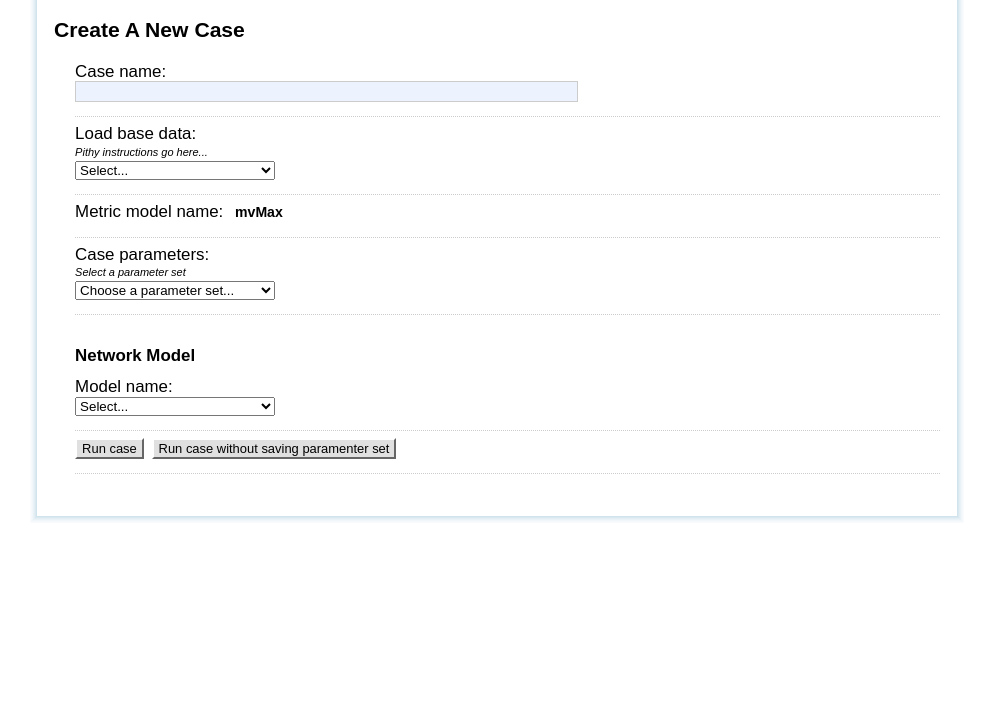
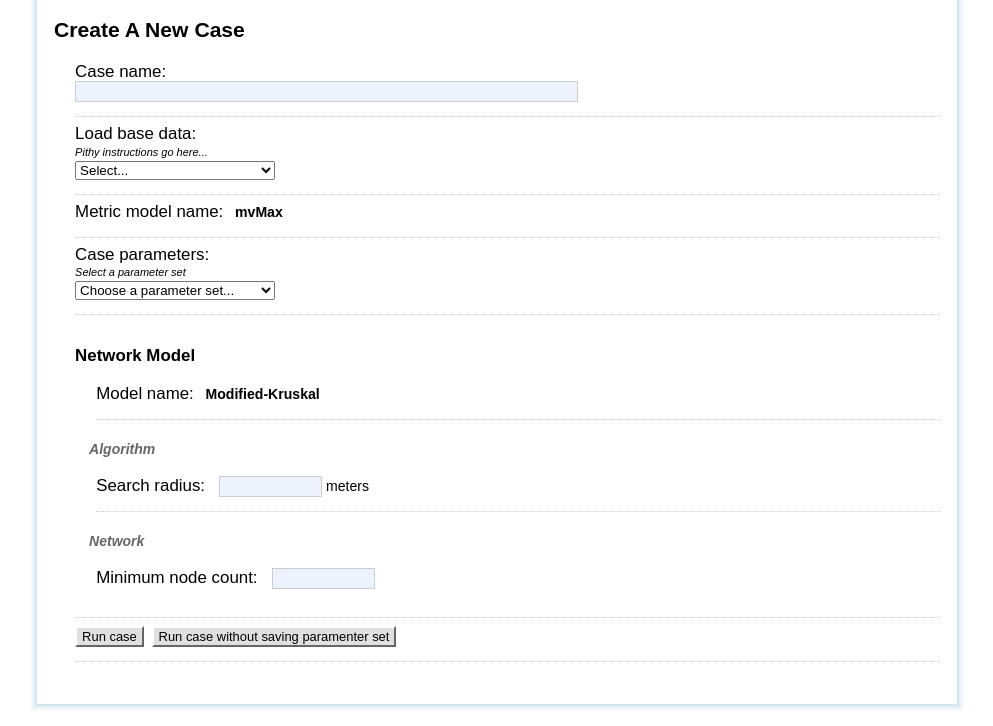
Before and after one commit to ccnmtl/npo, a Django app: template templates/npo/create_case.html in a window 1280 px wide. Shown: the part 140-866 px from the top of the page, without its empty margins (143-1136 px from the left). Before the commit the page ends 661 px from the top, so only its background shows below. Run offline with Django 3.2, Linux system fonts and the light colour scheme; the template is opened without the code that fills it, so the values that code supplies are empty; parts of the project's set-up code (start-up, migrations or seed data) failed here and were passed over.

Commit message:
Network Model section placeholder

```diff
--- a/templates/npo/create_case.html
+++ b/templates/npo/create_case.html
@@ -1127,15 +1127,30 @@
   </div><!-- class="pageblock" Case Parameters -->
 
 
-  <div class="pageblock">
-    <h3>Network Model</h3>
-    <label for="model_name">Model name:</label><br />
-    <select id="model_name" class="form_select">
-      <option value="" selected="selected">Select...</option>
-      <option>modified-kruskal</option>
-    </select>
+	<div class="pageblock">
+		<h3>Network Model</h3>
 
-  </div><!-- class="pageblock" Load Base Data -->
+		<div class="pageblock">
+		<span class="label">Model name:</span> &nbsp;&nbsp;<b>Modified-Kruskal</b>
+		</div><!-- class="pageblock" Model Name -->
+
+		<h3 class="smaller">Algorithm</h3>
+
+		<div class="pageblock">
+			<div class="ptitle"><label for="xyzxyzxyz">Search radius:</label></div><!-- ptitle -->
+			<div class="pfield"><input name="xyzxyzxyz" id="xyzxyzxyz" class="form_text" type="text" size="10" maxlength="128" /> meters</div><!-- pfield -->
+			<div class="visualclear"></div>
+		</div><!-- class="pageblock" -->
+
+		<h3 class="smaller">Network</h3>
+
+		<div class="pageblock plain">
+			<div class="ptitle"><label for="xyzxyzxyz">Minimum node count:</label></div><!-- ptitle -->
+			<div class="pfield"><input name="xyzxyzxyz" id="xyzxyzxyz" class="form_text" type="text" size="10" maxlength="128" /></div><!-- pfield -->
+			<div class="visualclear"></div>
+		</div><!-- class="pageblock" -->
+
+	</div><!-- class="pageblock" Network Model -->
 
   <div class="pageblock">
     <input type="submit" value="Run case" class="regButton" />
```
